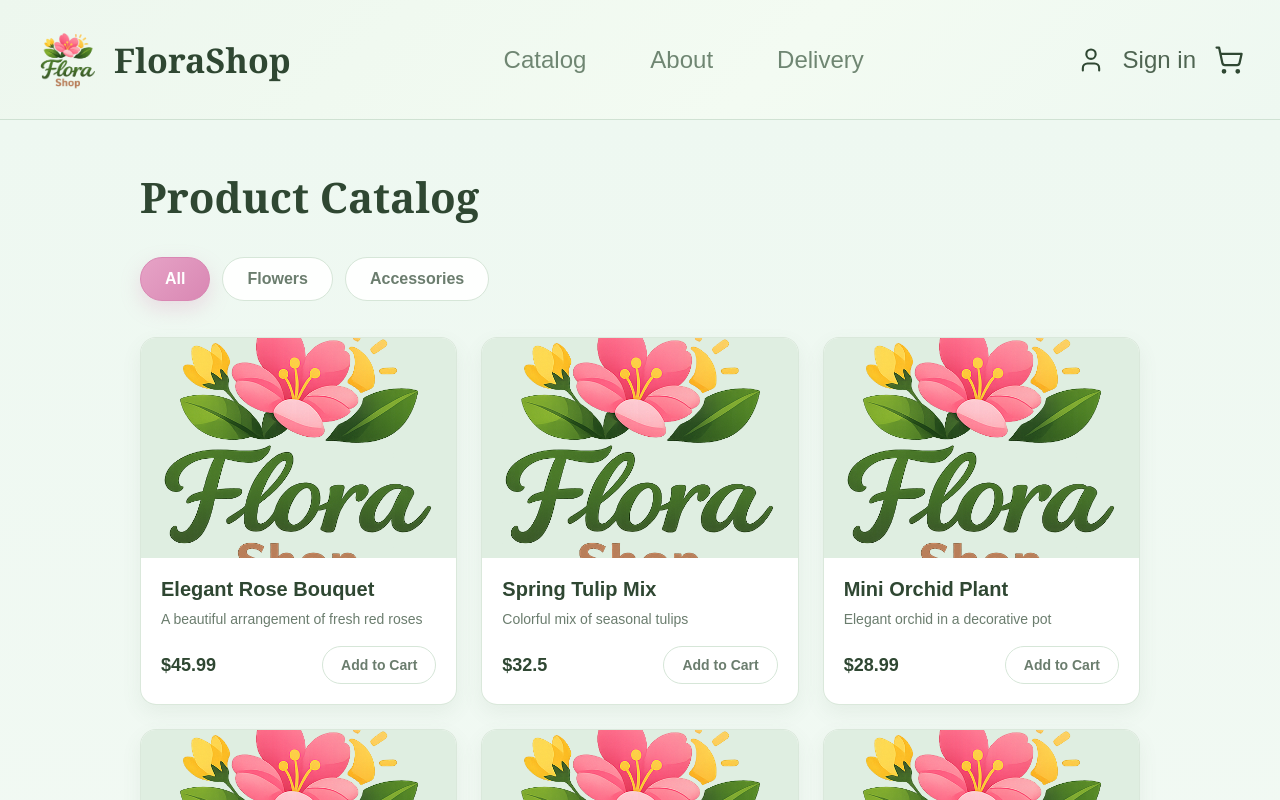
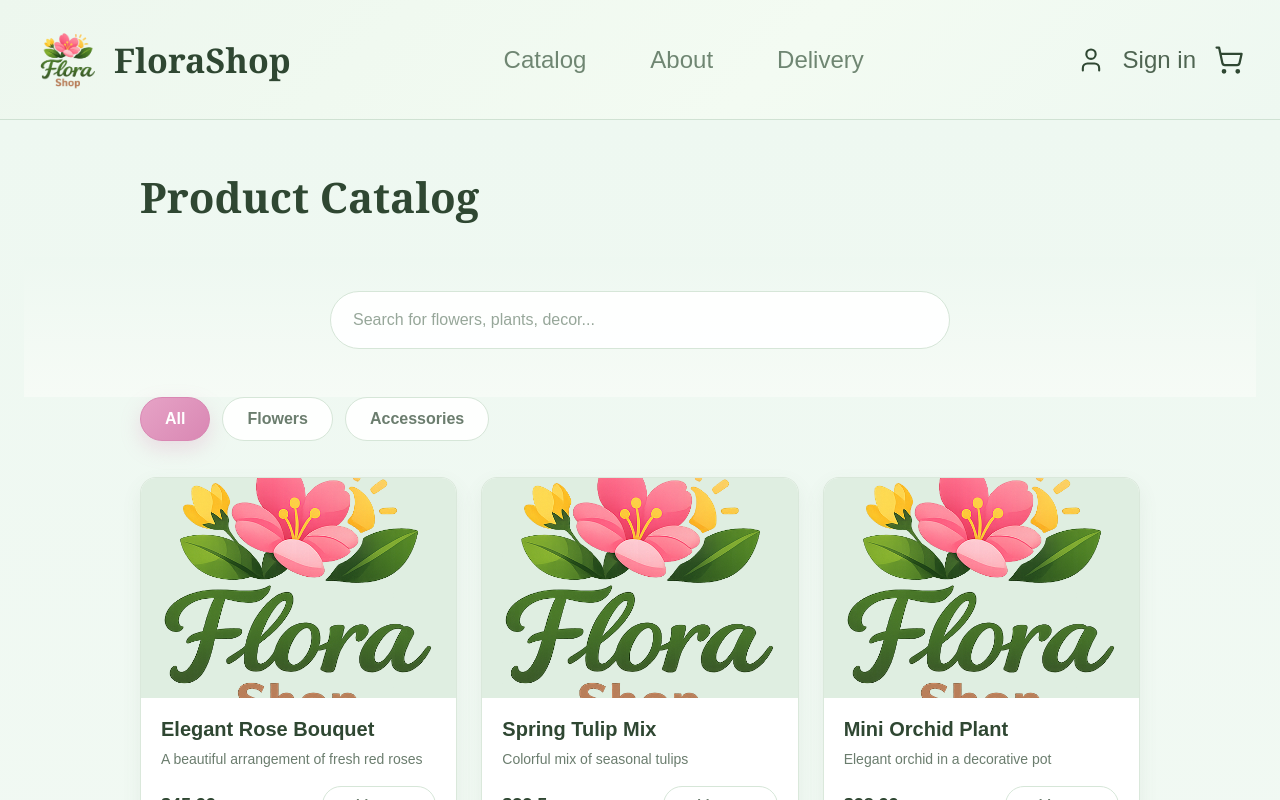
Before and after one commit to ellgenta/FloraFront, a React (Vite) app: page /catalog in a window 1280 px wide. Shown: the top 800 px of the page. Built offline with nearby package versions, Linux system fonts and the light colour scheme.

Commit message:
added worked searchbar to page Catalog

```diff
--- /dev/null
+++ b/components/SearchBar.css
@@ -0,0 +1,29 @@
+.search-section {
+  width: 100%;
+  display: flex;
+  justify-content: center;
+  align-items: center;
+}
+
+.search-section__input {
+  width: 100%;
+  max-width: 900px;
+  height: 78px;
+  padding: 0 32px;
+  border: 2px solid #cfd8cb;
+  border-radius: 999px;
+  background-color: #ffffff;
+  font-size: 24px;
+  color: #7f8f7d;
+  outline: none;
+  box-sizing: border-box;
+  transition: all 0.2s ease;
+}
+
+.search-section__input::placeholder {
+  color: #9aa79a;
+}
+
+.search-section__input:focus {
+  border-color: #bfcbb8;
+}
--- a/components/SearchBar.tsx
+++ b/components/SearchBar.tsx
@@ -1,4 +1,9 @@
-function SearchSection() {
+interface SearchSectionProps {
+  value: string;
+  onChange: (value: string) => void;
+}
+
+function SearchSection({ value, onChange }: SearchSectionProps) {
   return (
     <section className="search-section">
       <div className="search-section__form">
@@ -6,8 +11,9 @@ function SearchSection() {
           type="text"
           placeholder="Search for flowers, plants, decor..."
           className="search-section__input"
+          value={value}
+          onChange={(e) => onChange(e.target.value)}
         />
-        <button className="search-section__button">Search</button>
       </div>
     </section>
   );
--- a/src/App.tsx
+++ b/src/App.tsx
@@ -12,18 +12,22 @@ import { useState } from "react";
 
 function AppContent() {
   const [isCartOpen, setIsCartOpen] = useState(false);
+  const [searchQuery, setSearchQuery] = useState("");
   const { getTotalItems } = useCart();
 
   return (
     <div className="app">
       <Header onCartClick={() => setIsCartOpen(true)} cartItemCount={getTotalItems()} />
       <Routes>
-        <Route path="/" element={
-          <>
-            <Hero />
-            <SearchSection />
-          </>
-        } />
+        <Route
+          path="/"
+          element={
+            <>
+              <Hero />
+              <SearchSection value={searchQuery} onChange={setSearchQuery} />
+            </>
+          }
+        />
         <Route path="/catalog" element={<Catalog />} />
         <Route path="/delivery" element={<Delivery />} />
       </Routes>
--- a/src/pages/Catalog.tsx
+++ b/src/pages/Catalog.tsx
@@ -1,6 +1,7 @@
 import { useState } from 'react';
 import { products, type Product } from '../data/products';
 import { useCart } from '../contexts/CartContext';
+import SearchSection from '../../components/SearchBar';
 import '../pages/Catalog.css';
 
 interface FilterButtonProps {
@@ -59,11 +60,19 @@ function ProductCard({ product, onAddToCart, onRemoveFromCart, isInCart }: Produ
 
 export default function Catalog() {
   const [selectedCategory, setSelectedCategory] = useState<'all' | 'flowers' | 'accessories'>('all');
+  const [searchQuery, setSearchQuery] = useState('');
   const { cartItems, addToCart, removeFromCart } = useCart();
 
-  const filteredProducts = selectedCategory === 'all'
-    ? products
-    : products.filter(product => product.category === selectedCategory);
+  const filteredProducts = products.filter(product => {
+    const matchesCategory =
+      selectedCategory === 'all' || product.category === selectedCategory;
+
+    const matchesSearch =
+      product.name.toLowerCase().includes(searchQuery.toLowerCase()) ||
+      product.description.toLowerCase().includes(searchQuery.toLowerCase());
+
+    return matchesCategory && matchesSearch;
+  });
 
   const handleAddToCart = (product: Product) => {
     addToCart(product);
@@ -77,7 +86,10 @@ export default function Catalog() {
     <div className="catalog">
       <div className="catalog__header">
         <h1 className="catalog__title">Product Catalog</h1>
-      </div>
+       </div>
+      <SearchSection value={searchQuery} onChange={setSearchQuery} />
+
+
 
       <div className="catalog__filters">
         <FilterButton
```
